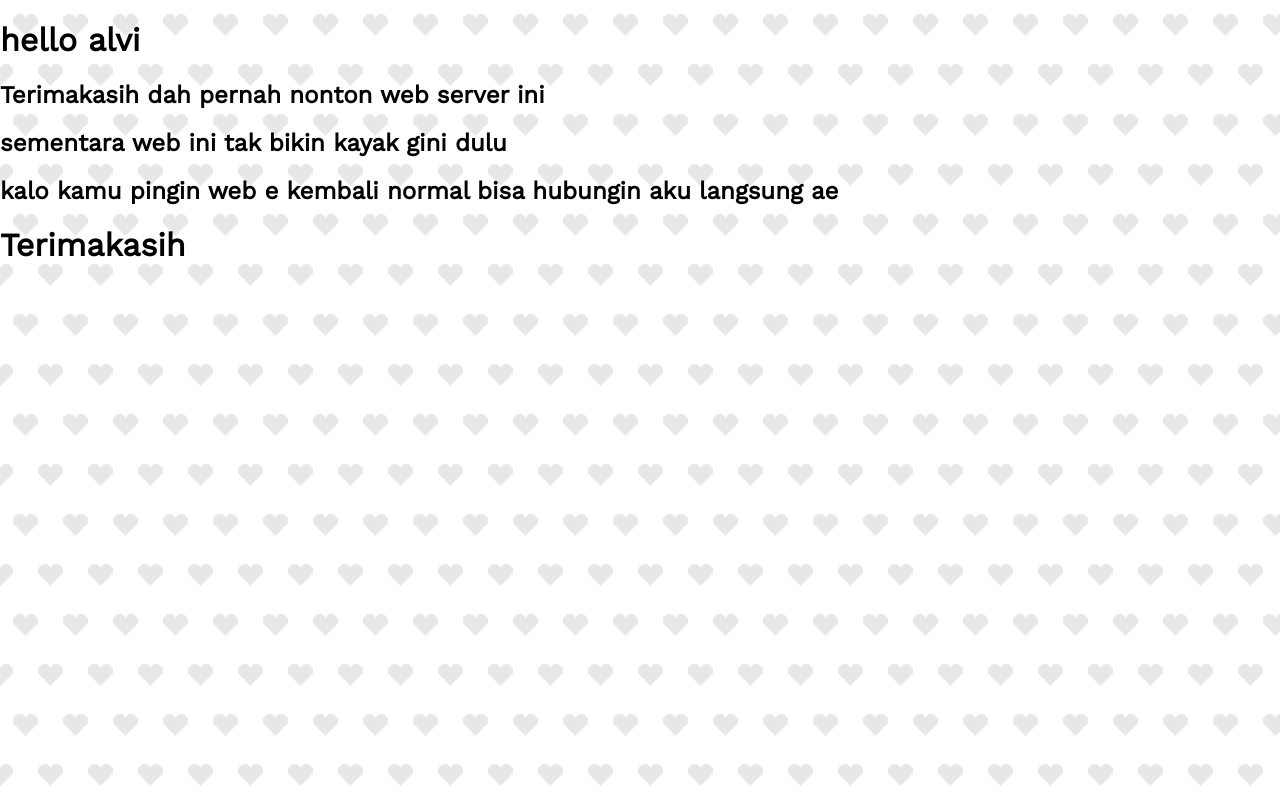
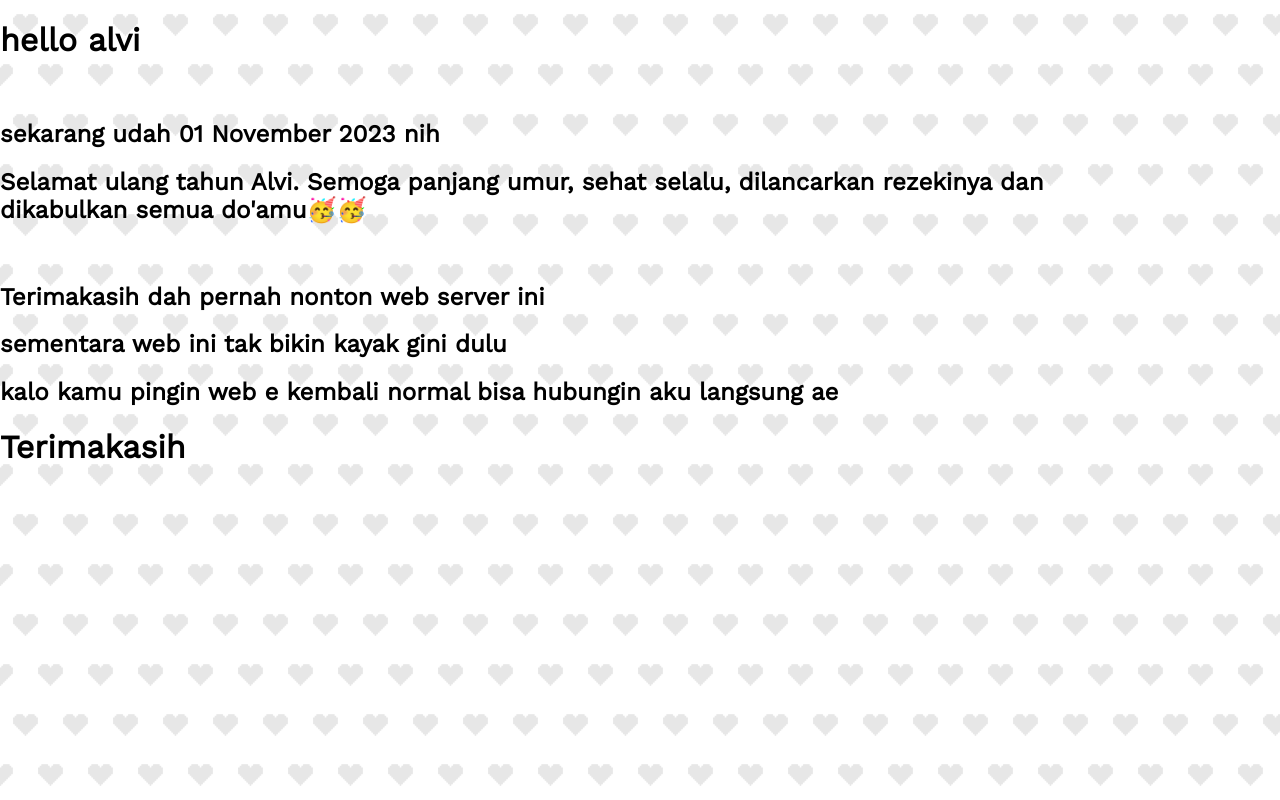
Before and after one commit to Hafiz37/ultah-anafitria, a plain HTML site: page index.html in a window 1280 px wide. Drawn offline with nearby package versions, Linux system fonts and the light colour scheme.

Commit message:
Update index.html
spesial ulangtahun 1 november 2023

```diff
--- a/index.html
+++ b/index.html
@@ -16,7 +16,12 @@
 
 
 <h1>hello alvi</h1>
-<h2>Terimakasih dah pernah nonton web server ini</h2>
+<br>
+<h2>sekarang udah 01 November 2023 nih</h2>
+<h2 style="max-width: 90%;">Selamat ulang tahun Alvi.
+  Semoga panjang umur, sehat selalu, dilancarkan rezekinya dan dikabulkan semua do'amu🥳🥳</h2>
+<br>
+<h2>Terimakasih dah pernah nonton web server ini </h2>
 <h2>sementara web ini tak bikin kayak gini dulu</h2>
 <h2>kalo kamu pingin web e kembali normal bisa hubungin aku langsung ae</h2>
 <h1>Terimakasih</h1>
```
